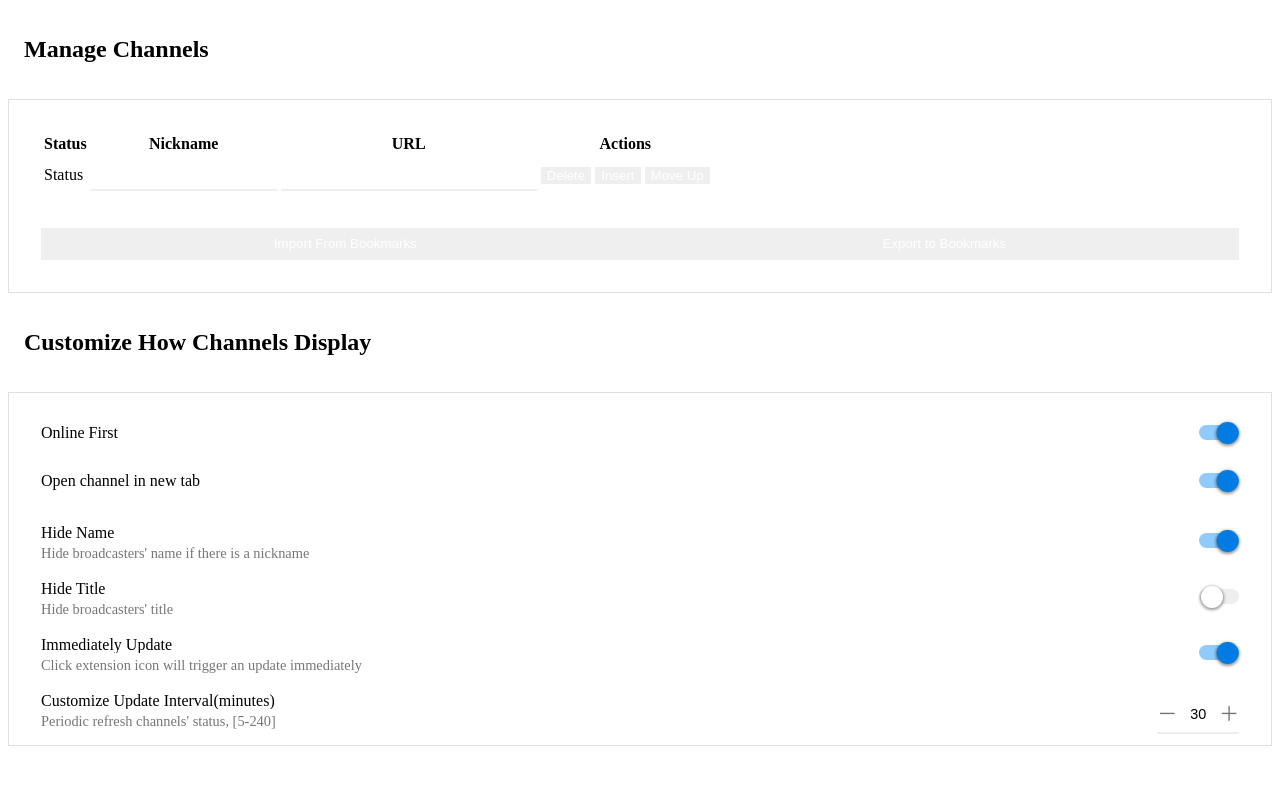
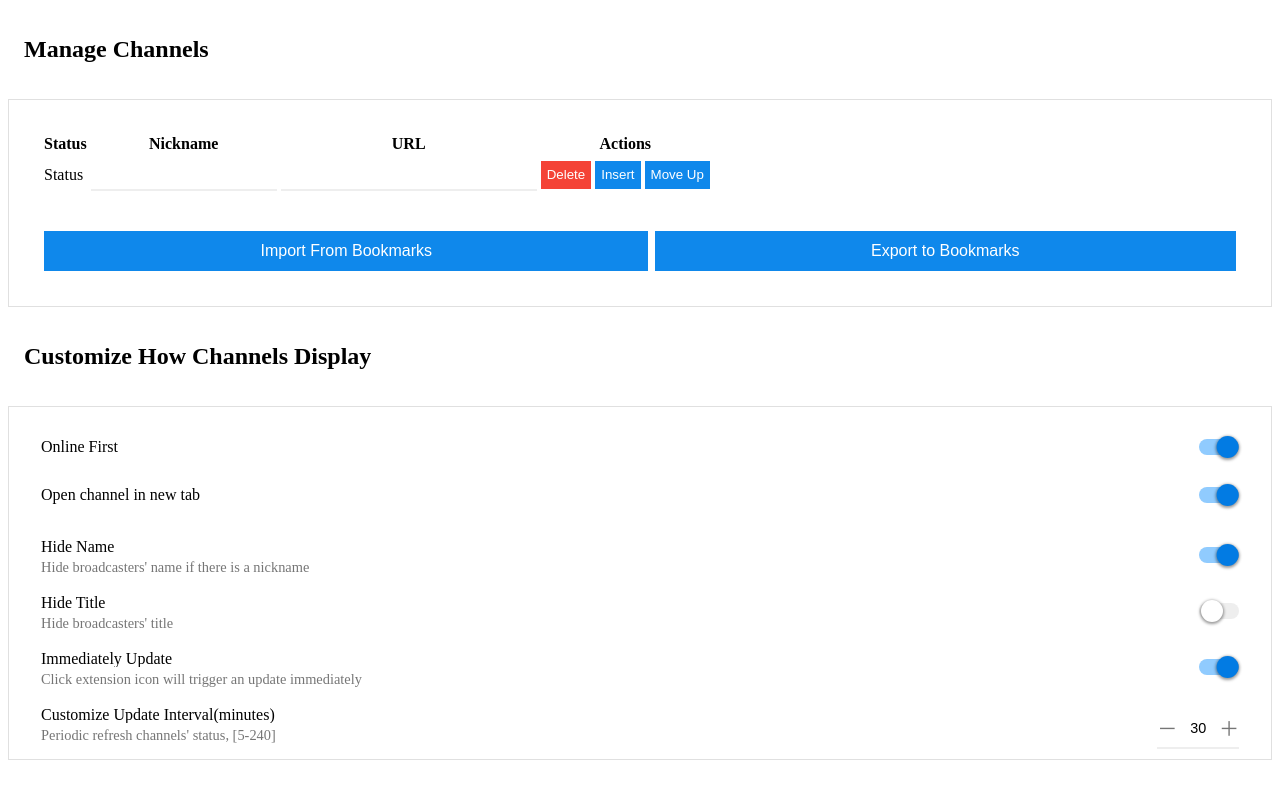
Before and after one commit to makaria/zaima, a browser extension: page html/options.html in a window 1280 px wide. Drawn offline with Linux system fonts and the light colour scheme.

Commit message:
css with button in options is wired now.

```diff
--- a/_locales/en/messages.json
+++ b/_locales/en/messages.json
@@ -21,7 +21,7 @@
     "message": "Invalid Url"
   },
   "options": {
-    "message": "options"
+    "message": "Options"
   },
   "subscribe": {
     "message": "Subscribe"
--- a/_locales/zh_CN/messages.json
+++ b/_locales/zh_CN/messages.json
@@ -15,7 +15,7 @@
     "message": "在播"
   },
   "offline": {
-    "message": "在摸"
+    "message": "不在"
   },
   "invalid_url": {
     "message": "非法地址"
--- a/css/options.css
+++ b/css/options.css
@@ -22,14 +22,15 @@ td {
     overflow: hidden;
 }
 
-td:hover {
+/*td:hover {
     overflow: visible;
     white-space: normal;
     word-wrap: break-word;
-}
+}*/
 
 .status {
     text-align: center;
+    cursor: pointer;
 }
 
 .nickname {
@@ -48,12 +49,29 @@ td:hover {
     display: none;
 }
 
+.button {
+    border: 0;
+    color: white;
+    text-align: center;
+    box-shadow: none;
+}
+
+.delete {
+    height: 1.75rem;
+    cursor: pointer;
+    background: #f44336;
+}
+
 .move {
+    height: 1.75rem;
     cursor: move;
+    background: #0f88eb;
 }
 
 .insert {
+    height: 1.75rem;
     cursor: copy;
+    background: #0f88eb;
 }
 
 .bookmark {
@@ -64,7 +82,11 @@ td:hover {
 
 .bookmark button {
     flex: auto;
-    height: 2rem;
+    height: 2.5rem;
+    cursor: pointer;
+    font-size: 1rem;
+    background: #0f88eb;
+    margin: .2rem;
 }
 
 .list {
@@ -287,11 +309,3 @@ input::-webkit-inner-spin-button{
     -webkit-box-direction: normal;
     flex-direction: row;
 }
-
-button {
-    border: none;
-    color: white;
-    text-align: center;
-    text-decoration: none;
-    cursor: pointer;
-}
--- a/html/options.html
+++ b/html/options.html
@@ -31,20 +31,20 @@
               <input class="url options_url">
             </td>
             <td>
-              <button class="delete options_delete">Delete</button>
+              <button class="delete button options_delete">Delete</button>
             </td>
             <td>
-              <button class="insert options_insert">Insert</button>
+              <button class="insert button options_insert">Insert</button>
             </td>
             <td>
-              <button class="move options_move">Move Up</button>
+              <button class="move button options_move">Move Up</button>
             </td>
           </tr>
         </tbody>
       </table>
       <div class="bookmark">
-        <button class="import options_import">Import From Bookmarks</button>
-        <button class="export options_export">Export to Bookmarks</button>
+        <button class="import button options_import">Import From Bookmarks</button>
+        <button class="export button options_export">Export to Bookmarks</button>
       </div>
     </div>
     <h2 class="options_customize">Customize How Channels Display</h2>
--- a/js/chromeHandler.js
+++ b/js/chromeHandler.js
@@ -88,7 +88,13 @@ class ChromeHandler {
   }
 
   onAlarm(callback) {
+    console.log('on alarm')
     chrome.alarms.onAlarm.addListener(callback)
+  }
+
+  // hasListener always return false?
+  hasListeners(callback) {
+    chrome.alarms.onAlarm.hasListeners(callback)
   }
 
   //i18n
--- a/js/popup.js
+++ b/js/popup.js
@@ -169,7 +169,7 @@ chrome.runtime.getBackgroundPage((bg) => {
     if (bg.myChannel.hidename) {
       name = ' ' + nickname
     } else {
-      name = nickname + ' ' + channel.name
+      name = ' ' + nickname + ' ' + channel.name
     }
     if (bg.myChannel.hidetitle) {
       title = ''
```
Also changed, not shown: js/eventPage.js (+12 -3 lines).
